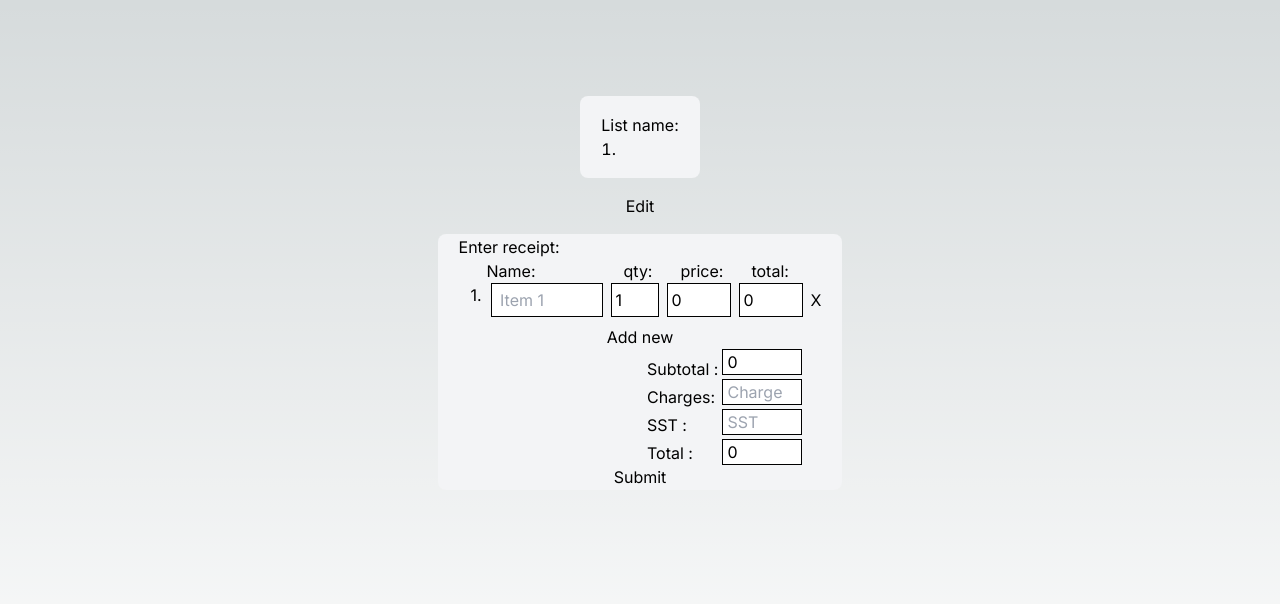
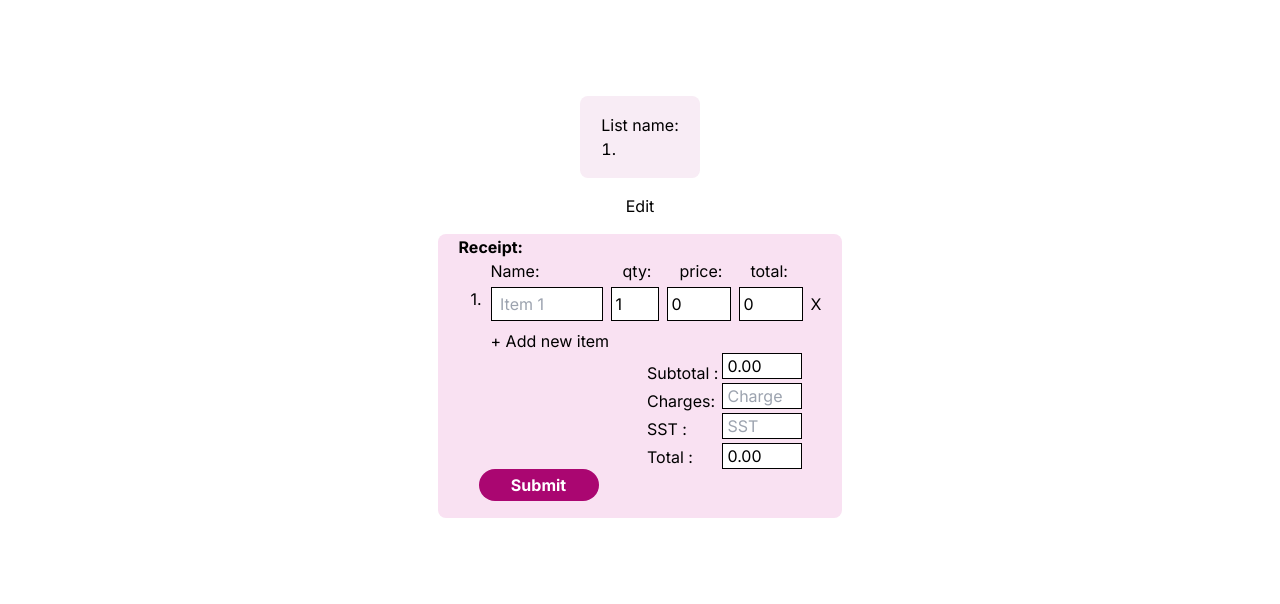
Before and after one commit to hasifjasmi/bs, a Next.js app: page /receipt in a window 1280 px wide. Shown: the top 604 px of the page. Built offline with nearby package versions, Linux system fonts and the light colour scheme.

Commit message:
changed colors

```diff
--- a/app/Input.jsx
+++ b/app/Input.jsx
@@ -20,6 +20,7 @@ export default function Input({
           id={label}
           value={value}
           onChange={(e) => onChange(e, index)}
+          autoFocus
         />
         <div onClick={(e) => deleteField(e, index)}>X</div>
       </div>
--- a/app/page.jsx
+++ b/app/page.jsx
@@ -54,8 +54,8 @@ export default function Home() {
   }, []);
 
   return (
-    <main className="flex min-h-screen flex-col items-center justify-between p-24">
-      <div className="group rounded-lg border border-transparent px-5 py-4 transition-colors border-gray-300 bg-gray-100 dark:border-neutral-700 dark:bg-neutral-800/30">
+    <main className="flex min-h-screen flex-col items-center justify-between p-24 bg-white">
+      <div className="group rounded-lg border border-transparent px-5 py-4 transition-colors border-gray-300 bg-[#f9e1f2] dark:border-neutral-700 dark:bg-neutral-800/30">
         <form action="receipt" method="POST" onSubmit={handleSubmit}>
           <label htmlFor="name">Name</label>
           <div className="flex flex-col gap-1">
@@ -70,16 +70,21 @@ export default function Home() {
               />
             ))}
           </div>
-
-          <div className="center">
-            <button className="add-btn" onClick={handleAddField}>
-              Add new
+          <button
+            type="button"
+            className="text-[#B70579]"
+            onClick={handleAddField}
+          >
+            + Add Person
+          </button>
+          <div className="flex justify-center">
+            <button
+              type="submit"
+              className="bg-[#aa0671] hover:bg-[#eb49b3] text-white font-bold py-1 px-4 rounded-full mt-10 w-[160px]"
+            >
+              Submit
             </button>
           </div>
-
-          <button type="submit" className="submit-btn">
-            Submit
-          </button>
         </form>
       </div>
       <ul type="1">
--- a/app/receipt/page.jsx
+++ b/app/receipt/page.jsx
@@ -124,8 +124,8 @@ export default function receipt() {
   };
 
   return (
-    <div className="flex min-h-screen flex-col items-center gap-y-4 p-24">
-      <div className="rounded-lg border border-transparent px-5 py-4 transition-colors border-gray-300 bg-gray-100 dark:border-neutral-700 dark:bg-neutral-800/30">
+    <div className="flex min-h-screen flex-col items-center gap-y-4 p-24 bg-white">
+      <div className="rounded-lg border border-transparent px-5 py-4 transition-colors border-gray-300 bg-[#F8ECF5]">
         <h2>List name:</h2>
         <ol>
           {person.map((obj) => (
@@ -135,11 +135,13 @@ export default function receipt() {
       </div>
       <button onClick={() => (window.location.href = "/")}>Edit</button>
 
-      <div className="rounded-lg border border-transparent px-5 transition-colors border-gray-300 bg-gray-100 dark:border-neutral-700 dark:bg-neutral-800/30">
-        <h2>Enter receipt:</h2>
-        <div className="flex flex-row right-3 gap-2">
-          <label className="pl-7"> Name:</label>
-          <label className="pl-20"> qty:</label>
+      <div className="rounded-lg border border-transparent px-5 transition-colors border-gray-300 bg-[#F9E1F2]">
+        <h2>
+          <b>Receipt:</b>
+        </h2>
+        <div className="flex flex-row right-3 gap-2 pb-1">
+          <label className="pl-8"> Name:</label>
+          <label className="pl-[75px]"> qty:</label>
           <label className="pl-5"> price:</label>
           <label className="pl-5"> total:</label>
         </div>
@@ -154,9 +156,11 @@ export default function receipt() {
           />
         ))}
         <div className="flex flex-col">
-          <button className="add-btn" onClick={handleAddField}>
-            Add new
-          </button>
+          <div className="pl-8">
+            <button className="" onClick={handleAddField}>
+              + Add new item
+            </button>
+          </div>
           <div className="flex flex-row gap-1 justify-end pr-[19px]">
             <div className="flex flex-col justify-end gap-1">
               <label htmlFor="">Subtotal :</label>
@@ -171,7 +175,7 @@ export default function receipt() {
                 id=""
                 className="w-[80px] border border-black px-1"
                 placeholder="Total"
-                value={receipt.total}
+                value={receipt.total.toFixed(2)}
                 onChange={(e) =>
                   setReceipt({ ...receipt, total: Number(e.target.value) })
                 }
@@ -206,12 +210,21 @@ export default function receipt() {
                 type="number"
                 className="w-[80px] border border-black px-1"
                 placeholder="Total"
-                value={receipt.total + receipt.tax + receipt.sst}
+                value={parseFloat(
+                  receipt.total + receipt.tax + receipt.sst
+                ).toFixed(2)}
                 readOnly
               />
             </div>
           </div>
-          <button onClick={handleSubmit}>Submit</button>
+        </div>
+        <div className="ml-5 pb-4">
+          <button
+            className="bg-[#aa0671] hover:bg-[#eb49b3] text-white font-bold py-1 px-4 rounded-full w-[120px]"
+            onClick={handleSubmit}
+          >
+            Submit
+          </button>
         </div>
       </div>
     </div>
--- a/app/select/page.jsx
+++ b/app/select/page.jsx
@@ -92,6 +92,19 @@ export default function Select() {
       setPersons(newPerson); // set array
       for (let x in curr.items) {
         receipt.item[curr.items[x].id].sharedby++; // update sharedby for receipt array
+        // setReceipt({
+        //   ...receipt.item[curr.items[x].id],
+        //   sharedby: receipt.item[curr.items[x].id].sharedby + 1,
+        // })
+
+        // setReceipt({
+        //   ...receipt,
+        //   item: receipt.item.map((item) =>
+        //     item.id === curr.items[x].id
+        //       ? { ...item, sharedby: item.sharedby + 1 }
+        //       : item
+        //   ),
+        // });
         // console.log(receipt.item[curr.items[x].id].sharedby);
       }
     } catch (error) {}
@@ -100,10 +113,6 @@ export default function Select() {
   useEffect(() => {
     calculateTotalPrice();
   }, [persons]);
-
-  // useEffect(() => {
-  //   setCurrentPersontoArr();
-  // }, [currentPerson]);
 
   const handleTotal = () => {
     const newTotal = persons.map((p) => p.total);
@@ -117,42 +126,47 @@ export default function Select() {
   const [total, setTotal] = useState([]);
 
   return (
-    <div className="flex min-h-screen flex-col items-center gap-y-4 p-24">
-      <div className="rounded-lg border border-transparent px-5 py-4 transition-colors border-gray-300 bg-gray-100 dark:border-neutral-700 dark:bg-neutral-800/30">
-        <h2>List name:</h2>
+    <div className="flex min-h-screen flex-col items-center gap-y-4 p-24 bg-[#FFFFFF]">
+      <div className="flex flex-col rounded-lg w-96 justify-end p-2">
+        <h2>Choose person:</h2>
 
-        <div className="grid grid-cols-3 gap-3">
+        <div className="grid grid-cols-3 gap-6 justify-stretch pl-2 pr-2">
           {persons.map((obj) => (
             <button
+              className=""
               key={obj.id}
               onClick={() => (setCurrentPerson(obj), handleColor())}
             >
-              <p className={`border-2 ${borderColor} rounded-md`}>{obj.name}</p>
+              <p className={`bg-[#aa0671] text-white rounded-md`}>{obj.name}</p>
             </button>
           ))}
         </div>
-        <div>Selected: {currentPerson && currentPerson.name}</div>
+        <div className="p-5 text-center px-24">
+          <div>Selected:</div>
+          <div className="bg-[#F8ECF5] rounded-lg">
+            {currentPerson ? currentPerson.name : "None selected"}
+          </div>
+        </div>
       </div>
 
       <div
-        className="rounded-lg border border-transparent px-5 py-4 transition-colors border-gray-300 bg-gray-100 dark:border-neutral-700 dark:bg-neutral-800/30
+        className="
         "
       >
-        <div>
-          Selected Items:
-          {displaySelected.map((str) => (
-            <div key={str.id}>{str}</div>
-          ))}
+        Selected Items:
+        <div className="bg-[#F8ECF5] rounded-lg ">
+          <div className="text-center">
+            {displaySelected && displaySelected.length ? (
+              displaySelected.map((str) => <p key={str.id}>{str}</p>)
+            ) : (
+              <p>None selected</p>
+            )}
+          </div>
         </div>
         <div className="flex flex-col">
           {receipt.item.map((ite) => (
             <button
-              className="m-1 flex flex-row gap-3"
-              style={{
-                border: `1px solid ${
-                  receipt && receipt.item.id === ite.id ? "blue" : "black"
-                }`,
-              }}
+              className="m-1 flex flex-row gap-3 bg-[#E2BED5] rounded-lg p-2"
               key={ite.id}
               onClick={() => {
                 setCurrentPerson({
@@ -188,10 +202,16 @@ export default function Select() {
           ))}
         </div>
       </div>
-      <button onClick={setCurrentPersontoArr}>Submit</button>
-      <div>
+      <button
+        className="bg-[#AA0671] text-white rounded-lg px-7"
+        onClick={setCurrentPersontoArr}
+      >
+        Enter
+      </button>
+      <div className="bg-[#F9E1F2] p-9 w-72 rounded-lg">
+        <b>Receipt</b>
         {persons.map((persons) => (
-          <div key={persons.id}>
+          <div className="content-center" key={persons.id}>
             <h3>
               {Number(persons.id) + 1}.{persons.name}
             </h3>
```
Also changed, not shown: app/select/icon.css (deleted, +0 -19 lines).
